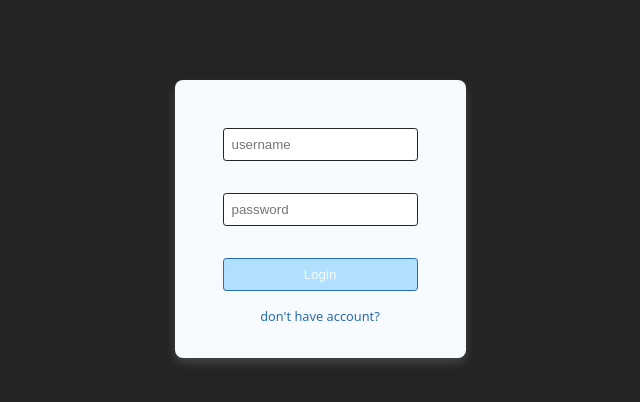
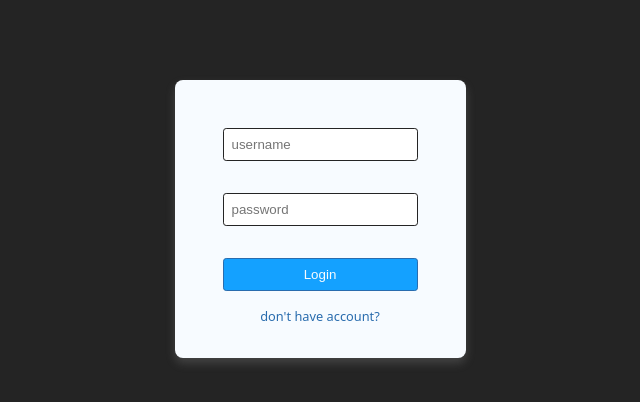
Before and after one commit to acesescon/Login-Register-Page-JSONBin-API-, a React (Vite) app: page / in a window 1280 px wide. In both pictures the pointer is over the button "Login". Shown: the top 402 px of the page, without its empty margins (320-960 px from the left). Built offline with nearby package versions, Linux system fonts and the light colour scheme; no server answers.

Commit message:
final commitmen

```diff
--- a/src/index.css
+++ b/src/index.css
@@ -18,7 +18,14 @@ button:disabled {
   cursor: not-allowed;
 }
 
-button:hover{
+.login-form button:hover{
+  cursor: pointer;
+  background-color: rgb(20, 161, 255);
+  color:  rgb(247, 251, 255);
+}
+
+.register-form button:hover{
+  cursor: pointer;
   background-color: rgb(20, 161, 255);
   color:  rgb(247, 251, 255);
 }
```
